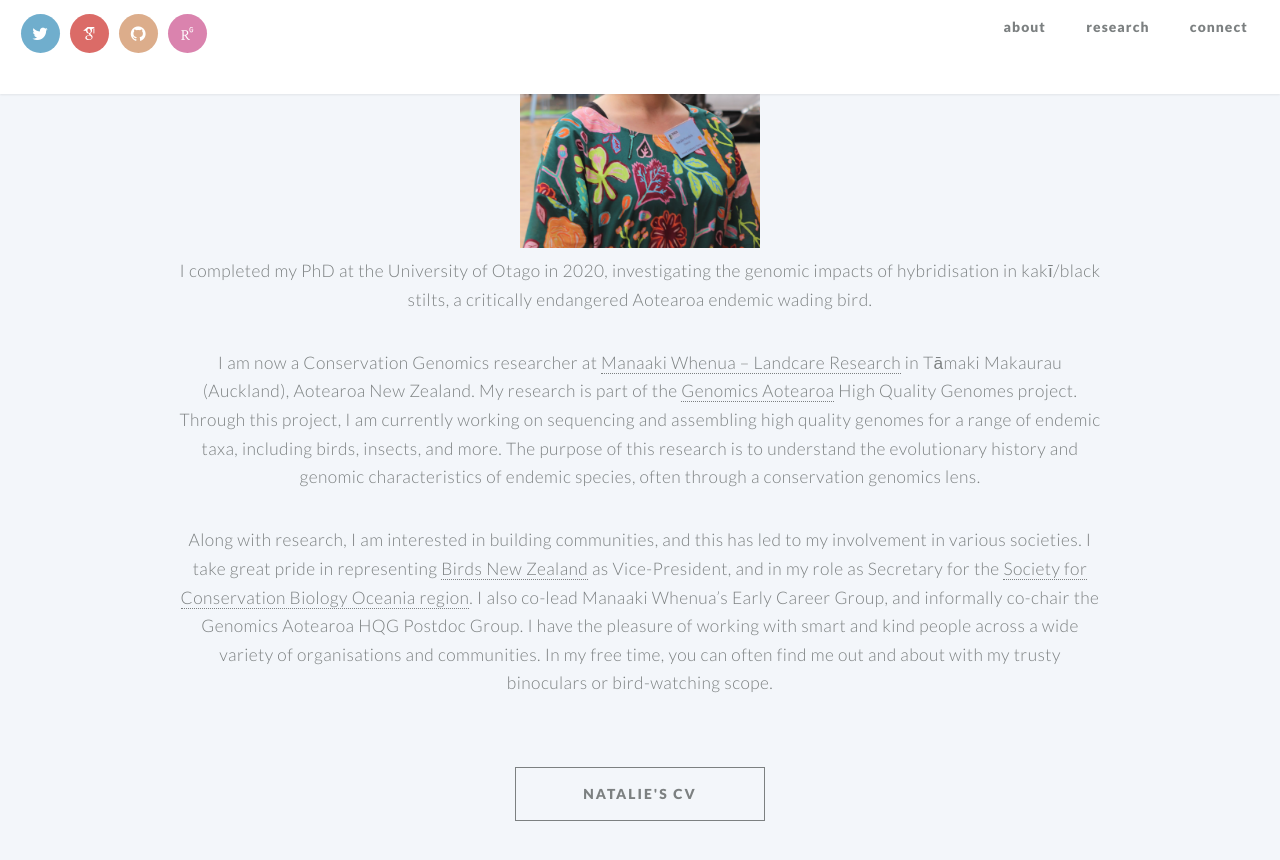
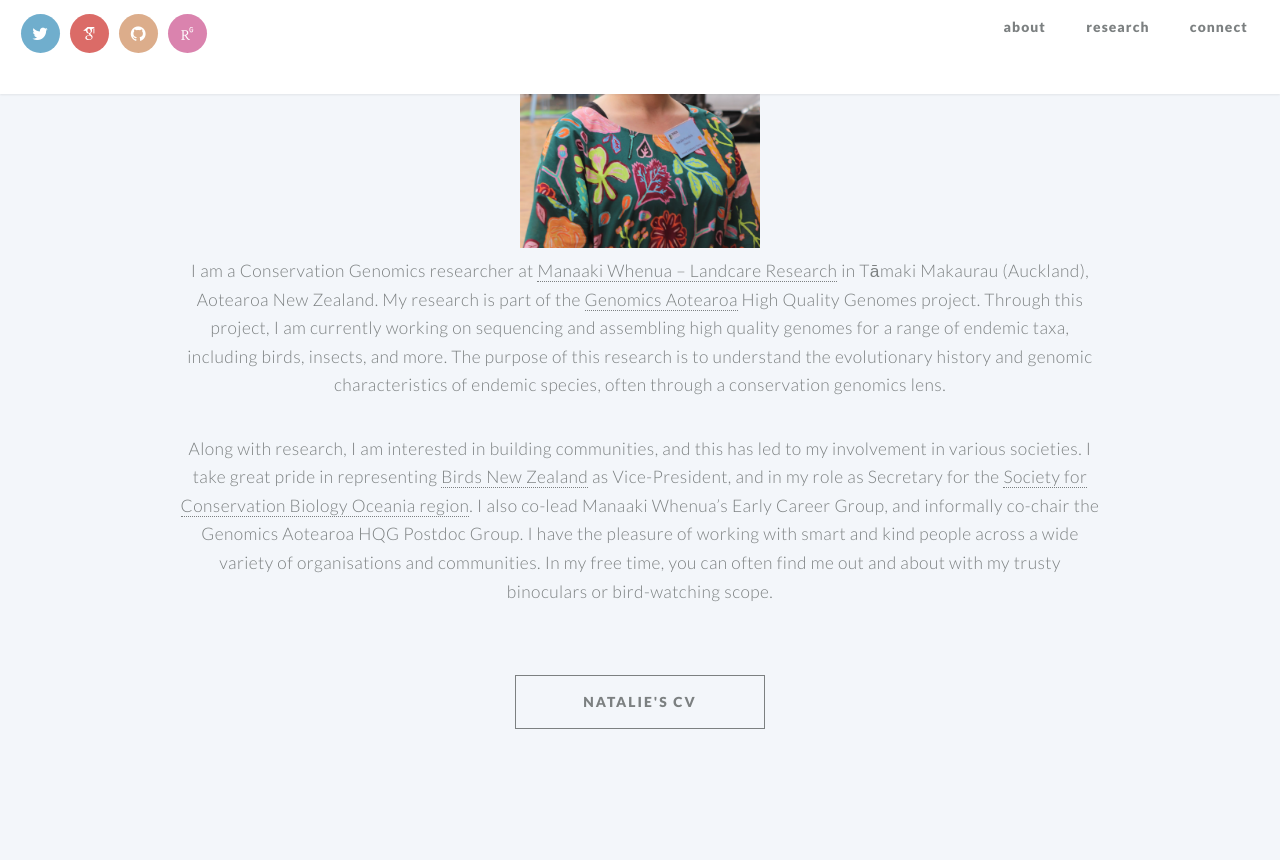
Before and after one commit to natforsdick/natforsdick.github.io, a Jekyll site: the page built from index.md, in a window 1280 px wide and 900 px high, scrolled down 1082 px. Shown: the top 860 px of the window. Built offline with Jekyll 4.4.1, drawn with Linux system fonts in a browser that asks for light colours; some web fonts are replaced.

Commit message:
Update index.md

```diff
--- a/index.md
+++ b/index.md
@@ -48,8 +48,8 @@ cta_button_label: contact Natalie # the label on the button
 </div>
 
 <!-- Ko Ngāti Pākehā te iwi, ko Rangiora whenua tupu, ko Natalie Forsdick ahau. -->
-I completed my PhD at the University of Otago in 2020, investigating the genomic impacts of hybridisation in kakī/black stilts, a critically endangered Aotearoa endemic wading bird.
+<!-- I completed my PhD at the University of Otago in 2020, investigating the genomic impacts of hybridisation in kakī/black stilts, a critically endangered Aotearoa endemic wading bird. -->
 
-I am now a Conservation Genomics researcher at [Manaaki Whenua -- Landcare Research](https://www.landcareresearch.co.nz/) in Tāmaki Makaurau (Auckland), Aotearoa New Zealand. My research is part of the [Genomics Aotearoa](https://www.genomics-aotearoa.org.nz/) High Quality Genomes project. Through this project, I am currently working on sequencing and assembling high quality genomes for a range of endemic taxa, including birds, insects, and more. The purpose of this research is to understand the evolutionary history and genomic characteristics of endemic species, often through a conservation genomics lens.
+I am a Conservation Genomics researcher at [Manaaki Whenua -- Landcare Research](https://www.landcareresearch.co.nz/) in Tāmaki Makaurau (Auckland), Aotearoa New Zealand. My research is part of the [Genomics Aotearoa](https://www.genomics-aotearoa.org.nz/) High Quality Genomes project. Through this project, I am currently working on sequencing and assembling high quality genomes for a range of endemic taxa, including birds, insects, and more. The purpose of this research is to understand the evolutionary history and genomic characteristics of endemic species, often through a conservation genomics lens.
 
 Along with research, I am interested in building communities, and this has led to my involvement in various societies. I take great pride in representing [Birds New Zealand](https://www.birdsnz.org.nz) as Vice-President, and in my role as Secretary for the [Society for Conservation Biology Oceania region](https://scboceania.org). I also co-lead Manaaki Whenua's Early Career Group, and informally co-chair the Genomics Aotearoa HQG Postdoc Group. I have the pleasure of working with smart and kind people across a wide variety of organisations and communities. In my free time, you can often find me out and about with my trusty binoculars or bird-watching scope.
```
